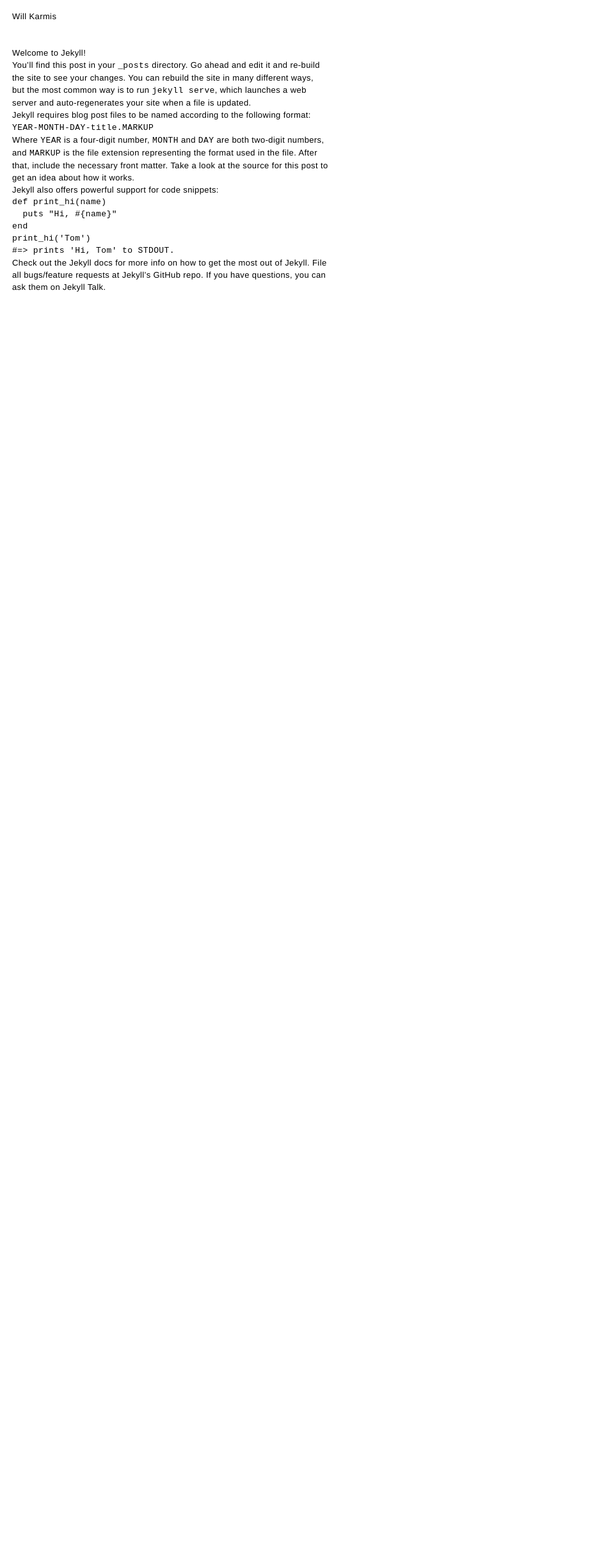
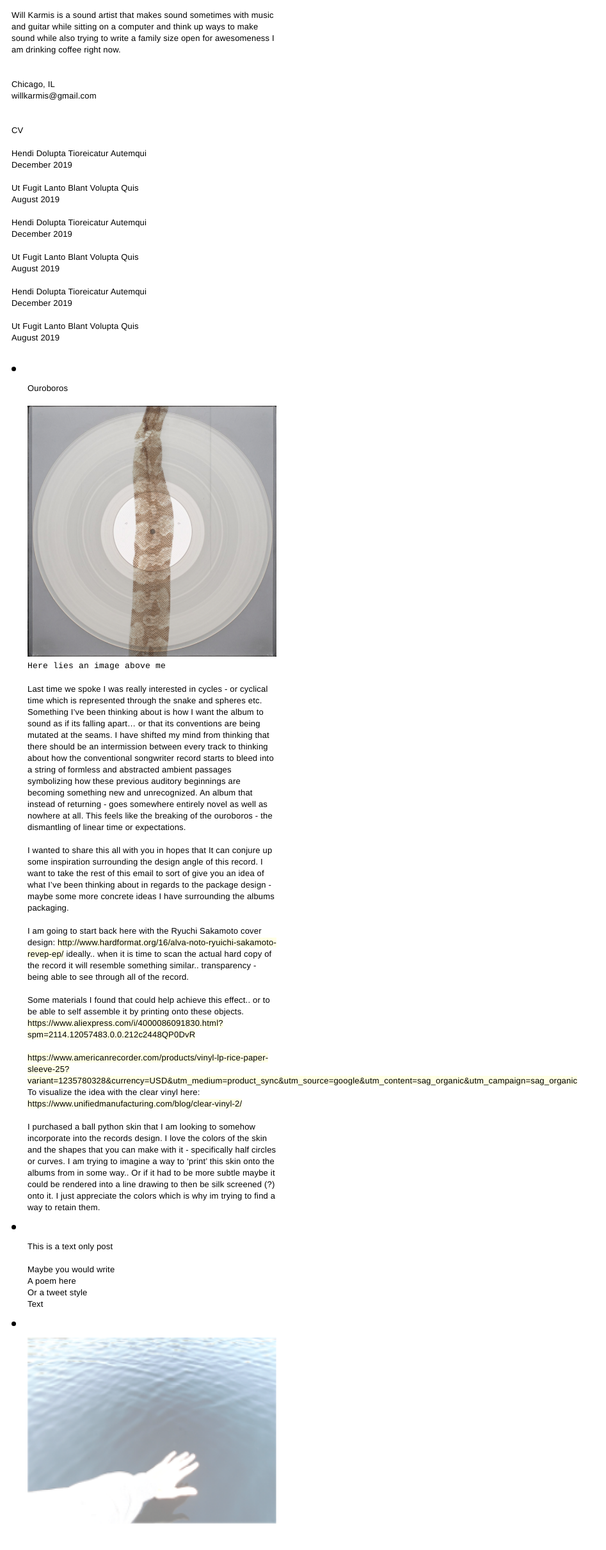
Before and after one commit to cdx5/wks-feed, a Jekyll site: the page built from index.markdown, in a window 1280 px wide. Shown: the whole page at 64% size, without its empty margins (0-947 px from the left). Built offline with Jekyll 4.4.1, drawn with Linux system fonts in a browser that asks for light colours; before the commit the page ends 900 px from its top, so only the background shows below that.

Commit message:
adding posts

```diff
--- a/_config.yml
+++ b/_config.yml
@@ -1,6 +1,6 @@
 title: Will Karmis
 header: Will Karmis
 description: >-
-  A really good description.
+  is a sound artist that makes sound sometimes with music and guitar while sitting on a computer and think up ways to make sound while also trying to write a family size open for awesomeness I am drinking coffee right now.
 baseurl: "" # the subpath of your site, e.g. /blog
-url: "" # the base hostname & protocol for your site, e.g. http://example.com
+url: "http://localhost:4000" # the base hostname & protocol for your site, e.g. http://example.com
--- a/_layouts/default.html
+++ b/_layouts/default.html
@@ -10,9 +10,11 @@
 
 <body>
     <main>
-        <header>
-            {{ site.header }}
-        </header>
+        {% if page.url == "/" %}
+            <header>
+                {{site.header }} {{ site.description }}
+            </header>
+        {% endif %}
 
         {{ content }}
     </main>
--- a/_layouts/home.html
+++ b/_layouts/home.html
@@ -2,11 +2,13 @@
 layout: default
 ---
 
-{{ content }}
+<header>
+    {{ content }}
+</header>
 
 {% for post in site.posts %}
+<a href="{{ post.url }}" class="dot"></a>
 <div class="post">
-    {{ post.title }}
     {{ post.content }}
 </div>
 {% endfor %}
--- /dev/null
+++ b/_posts/2021-01-04-text-only.md
@@ -0,0 +1,9 @@
+---
+layout: post
+---
+This is a text only post
+
+Maybe you would write<br>
+A poem here<br>
+Or a tweet style<br>
+Text
--- /dev/null
+++ b/_posts/2021-02-08-ouroboros.md
@@ -0,0 +1,22 @@
+---
+layout: post
+---
+Ouroboros
+
+![ouroboros cover](/assets/imgs/ouroboros-cover.png)
+*Here lies an image above me*
+
+Last time we spoke I was really interested in cycles - or cyclical time which is represented through the snake and spheres etc. Something I’ve been thinking about is how I want the album to sound as if its falling apart… or that its conventions are being mutated at the seams. I have shifted my mind from thinking that there should be an intermission between every track to thinking about how the conventional songwriter record starts to bleed into a string of formless and abstracted ambient passages symbolizing how these previous auditory beginnings are becoming something new and unrecognized. An album that instead of returning - goes somewhere entirely novel as well as nowhere at all. This feels like the breaking of the ouroboros - the dismantling of linear time or expectations.
+
+I wanted to share this all with you in hopes that It can conjure up some inspiration surrounding the design angle of this record. I want to take the rest of this email to sort of give you an idea of what I’ve been thinking about in regards to the package design - maybe some more concrete ideas I have surrounding the albums packaging.
+
+I am going to start back here with the Ryuchi Sakamoto cover design: <a href="http://www.hardformat.org/16/alva-noto-ryuichi-sakamoto-revep-ep/">http://www.hardformat.org/16/alva-noto-ryuichi-sakamoto-revep-ep/</a>
+ideally.. when it is time to scan the actual hard copy of the record it will resemble something similar.. transparency - being able to see through all of the record.
+
+Some materials I found that could help achieve this effect.. or to be able to self assemble it by printing onto these objects.
+<a href="https://www.aliexpress.com/i/4000086091830.html?spm=2114.12057483.0.0.212c2448QP0DvR">https://www.aliexpress.com/i/4000086091830.html?spm=2114.12057483.0.0.212c2448QP0DvR</a>
+
+<a href="https://www.americanrecorder.com/products/vinyl-lp-rice-paper-sleeve-25?variant=1235780328&currency=USD&utm_medium=product_sync&utm_source=google&utm_content=sag_organic&utm_campaign=sag_organic">https://www.americanrecorder.com/products/vinyl-lp-rice-paper-sleeve-25?variant=1235780328&currency=USD&utm_medium=product_sync&utm_source=google&utm_content=sag_organic&utm_campaign=sag_organic</a>
+To visualize the idea with the clear vinyl here: <a href="https://www.unifiedmanufacturing.com/blog/clear-vinyl-2/">https://www.unifiedmanufacturing.com/blog/clear-vinyl-2/</a>
+
+I purchased a ball python skin that I am looking to somehow incorporate into the records design. I love the colors of the skin and the shapes that you can make with it - specifically half circles or curves. I am trying to imagine a way to ‘print’ this skin onto the albums from in some way.. Or if it had to be more subtle maybe it could be rendered into a line drawing to then be silk screened (?) onto it. I just appreciate the colors which is why im trying to find a way to retain them.
--- a/assets/css/style.scss
+++ b/assets/css/style.scss
@@ -1,5 +1,9 @@
 ---
 ---
+:root {
+  --base: 18px;
+}
+
 * {
     padding: 0;
     margin: 0;
@@ -13,18 +17,55 @@
 body {
     font-family: Helvetica, sans-serif;
     font-size: 13px;
-    letter-spacing: 0.03em;
-    line-height: 19px;
+    letter-spacing: 0.015em;
+    line-height: var(--base);
 }
 
 header {
-   padding-bottom: 38px;
+    margin-bottom: calc(var(--base) * 2);
+}
+
+p {
+   margin-bottom: var(--base);
+}
+
+img {
+    max-width: 100%;
+}
+
+img + em {
+    font-family: Courier, monospace;
+    font-style: normal;
 }
 
 main {
-    padding: 16px 19px 19px 19px;
-    max-width: 494px;
+    padding: var(--base);
+    margin-top: -3px;
+    max-width: calc(var(--base) * 23);
 }
 
-ul {
+.dot {
+    display: block;
+    background-color: black;
+    height: 7px;
+    width: 7px;
+    border-radius: 6px;
+    margin-top: 3px;
+    margin-bottom: var(--base);
 }
+
+a.dot:hover {
+    background-color: rgb(255,255,0);
+}
+
+.post {
+    padding-left: calc(var(--base) + 7px);
+}
+
+.post a:link, .post  a:visited {
+    background-color: rgba(255,255,0,.1);
+}
+
+.post a:hover {
+    background-color: rgba(255,255,0,.4);
+}
--- a/index.markdown
+++ b/index.markdown
@@ -4,3 +4,26 @@
 
 layout: home
 ---
+Chicago, IL<br>
+willkarmis@gmail.com
+<br><br>
+
+CV
+
+Hendi Dolupta Tioreicatur Autemqui<br>
+December 2019
+
+Ut Fugit Lanto Blant Volupta Quis<br>
+August 2019
+
+Hendi Dolupta Tioreicatur Autemqui<br>
+December 2019
+
+Ut Fugit Lanto Blant Volupta Quis<br>
+August 2019
+
+Hendi Dolupta Tioreicatur Autemqui<br>
+December 2019
+
+Ut Fugit Lanto Blant Volupta Quis<br>
+August 2019
```
Also changed, not shown: _layouts/post.html (added, +8 -0 lines), _posts/2021-01-03-a-single-image.md (added, +4 -0 lines), _posts/2021-02-08-welcome-to-jekyll.markdown (deleted, +0 -29 lines), assets/imgs/ouroboros-cover.png (added), assets/imgs/screenshot-1.png (added).
